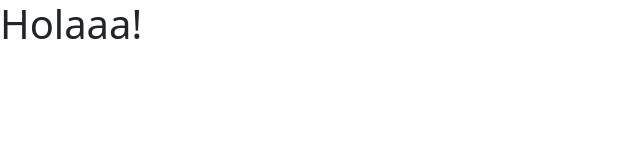
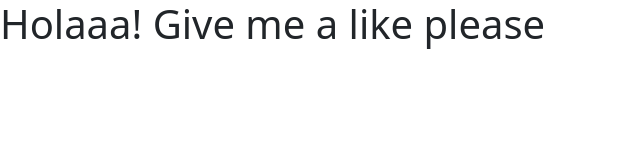
Before and after one commit to Jierose/Jierose.github.io, a plain HTML site: page index.html in a window 1280 px wide. Shown: the whole page, without its empty margins (0-640 px from the left). Drawn offline with nearby package versions, Linux system fonts and the light colour scheme.

Commit message:
pagina nueva again

```diff
--- a/index.html
+++ b/index.html
@@ -11,7 +11,7 @@
     <title>Document</title>
 </head>
 <body>
-    <h1>Holaaa!</h1>
+    <h1>Holaaa! Give me a like please</h1>
 
 </body>
 </html>
```
